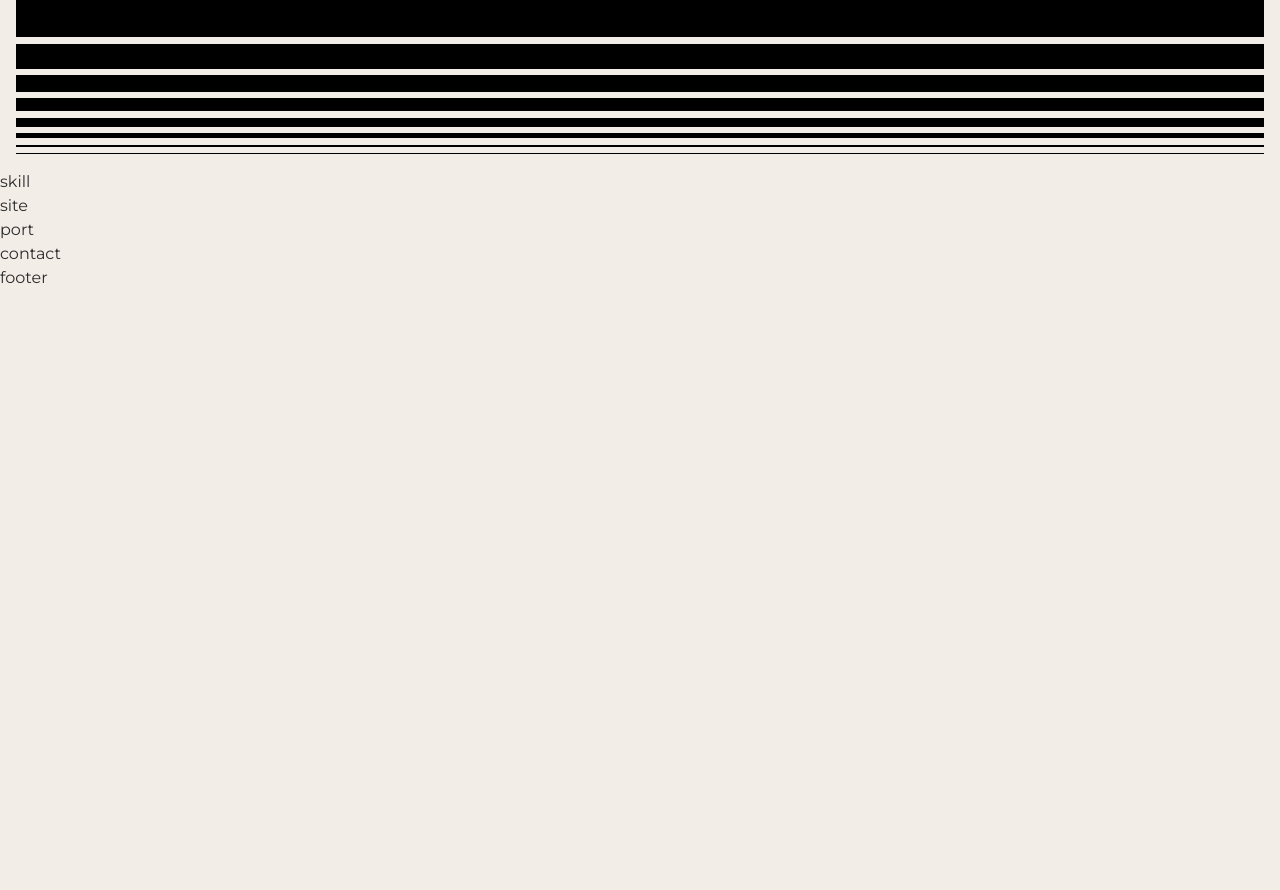
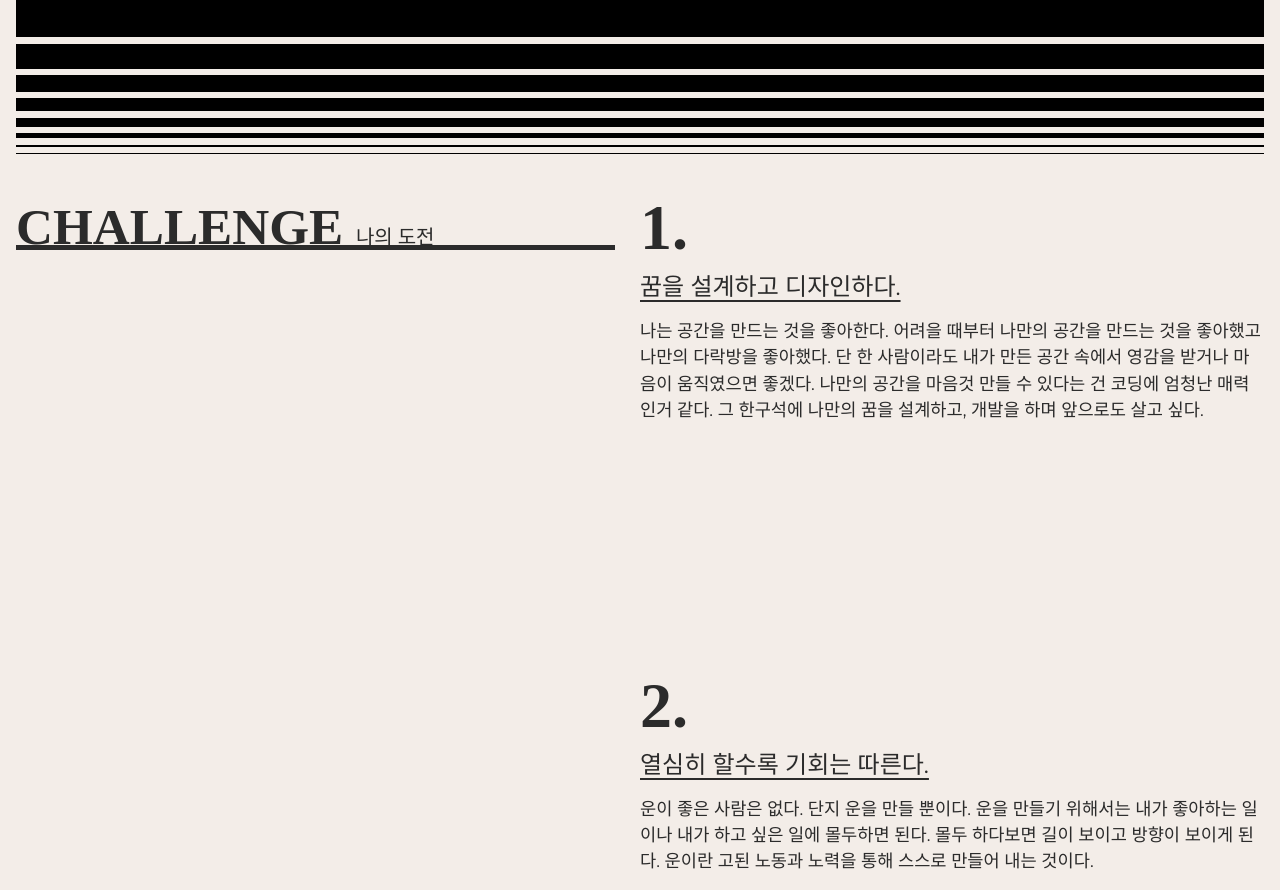
Before and after one commit to mykimnexusai/test, a website built with Vite: page src/index.html in a window 1280 px wide. Shown: the part 630-1520 px from the top of the page. Before the commit the page ends 920 px from the top, so only its background shows below. Built offline with nearby package versions, Linux system fonts and the light colour scheme; a small style sheet from the web is missing; a web font is replaced by a local one.

Commit message:
스킬영역완료"

```diff
--- a/src/assets/css/section/skill.css
+++ b/src/assets/css/section/skill.css
@@ -1,3 +1,64 @@
-#skill {
+.skill__inner {
+    padding: 16px;
+    display: flex;
+    justify-content: space-between;
+}
+.skill__title {
+    position: sticky;
+    top: 70px;
+    left: 0;
+    width: 48%;
+    height: 5vw;
+    font-size: 4vw;
+    font-weight: 900;
+    line-height: 1.6;
+    font-family: var(--mainKor-font);
+    text-transform: uppercase;
+    color: var(--black100);
+    border-bottom: 0.4vw solid var(--black100);
+}
+.skill__title em {
+    font-size: 1.25rem;
+    font-weight: 400;
+    line-height: 2;
+}
+.skill__desc {
+    width: 50%;
+}
+.skill__desc span {
+    font-size: 5vw;
+    line-height: 1;
+    font-weight: 900;
+    line-height: 1.3;
+    font-family: var(--mainNum-font);
+}
+.skill__desc h3 {
+    font-size: 1.5rem;
+    text-decoration: underline;
+    text-underline-position: under;
+    margin-bottom: 1vw;
+}
+.skill__desc p {
+    margin-bottom: 30vh;
+    font-size: 1.1rem;
+}
 
+@media (max-width: 800px){
+    .skill__inner {
+        flex-direction: column;
+    }
+    .skill__title {
+        width: 100%;
+        margin-bottom: 10vw;
+        font-size: 30px;
+        height: auto;
+        top: 68px;
+        background-color: var(--mainBg-color);
+    }
+    .skill__desc {
+        width: 100%;
+    }
+    .skill__desc span {
+        font-size: 20vw;
+    }
 }
--- a/src/index.html
+++ b/src/index.html
@@ -57,9 +57,9 @@
     <main id="main" role="main">
         <section id="intro">
             <div class="intro__inner">
-                <h1 class="intro__title">
+                <h2 class="intro__title">
                     port developer
-                </h1>
+                </h2>
                 <div class="intro__lines" aria-hidden="true">
                     <span class="line"></span>
                     <span class="line"></span>
@@ -93,7 +93,41 @@
         <!-- //intro -->
 
         <section id="skill">
-            skill
+            <div class="skill__inner">
+                <h2 class="skill__title">Challenge <em>나의 도전</em></h2>
+                <div class="skill__desc">
+                    <div>
+                        <span>1.</span>
+                        <h3>꿈을 설계하고 디자인하다.</h3>
+                        <p>
+                            나는 공간을 만드는 것을 좋아한다.
+                            어려을 때부터 나만의 공간을 만드는 것을 좋아했고 나만의 다락방을 좋아했다.
+                            단 한 사람이라도 내가 만든 공간 속에서 영감을 받거나 마음이 움직였으면 좋겠다.
+                            나만의 공간을 마음것 만들 수 있다는 건 코딩에 엄청난 매력인거 같다.
+                            그 한구석에 나만의 꿈을 설계하고, 개발을 하며 앞으로도 살고 싶다.
+                        </p>
+                    </div>
+                    <div>
+                        <span>2.</span>
+                        <h3>열심히 할수록 기회는 따른다.</h3>
+                        <p>
+                            운이 좋은 사람은 없다. 단지 운을 만들 뿐이다.
+                            운을 만들기 위해서는 내가 좋아하는 일이나 내가 하고 싶은 일에 몰두하면 된다.
+                            몰두 하다보면 길이 보이고 방향이 보이게 된다.
+                            운이란 고된 노동과 노력을 통해 스스로 만들어 내는 것이다.
+                        </p>
+                    </div>
+                    <div>
+                        <span>3.</span>
+                        <h3>나에게 정직하다.</h3>
+                        <p>
+                            정직은 다른 사람보다 나에게 큰 의미를 부여해야 한다.
+                            자신이 정직하지 않으면 진정으로 원하는 일을 열정적으로 밀고 나갈 수 없다.
+                            마음에서 우러나오는 일을 해야 정직해지며 삶을 더 즐길 줄 알게 된다.
+                        </p>
+                    </div>
+                </div>
+            </div>
         </section>
         <!-- //skill -->
 
```
